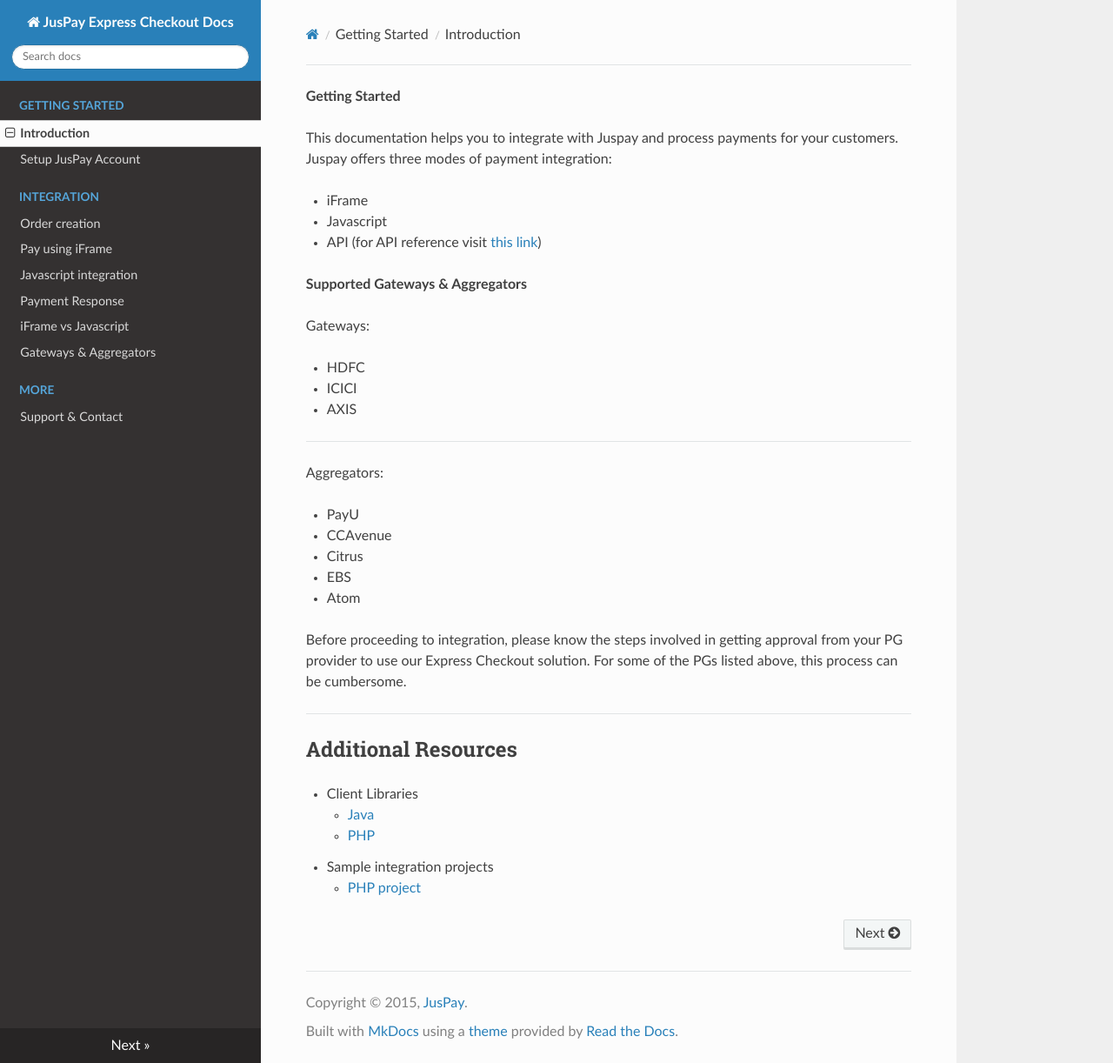
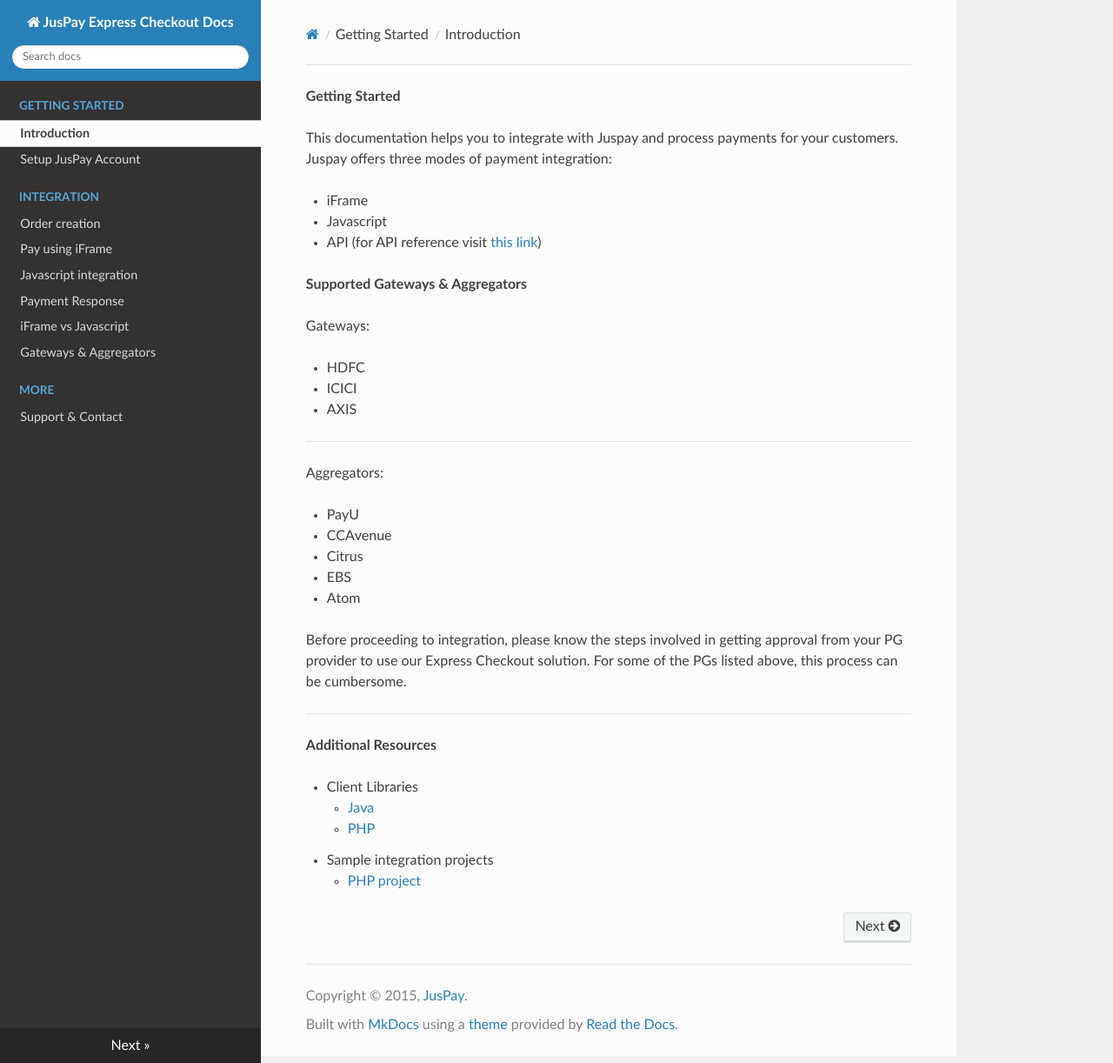
Before and after one commit to ramanathanrv/test-dc, an MkDocs documentation site: the page built from docs/index.md, in a window 1280 px wide and 1222 px high. Shown: the whole window at 87% size. Built offline with MkDocs 1.6.1, drawn with Linux system fonts in a browser that asks for light colours; nearby versions of some CDN libraries; old or Windows-style settings are respelled for this version of MkDocs.

```diff
--- a/docs/index.md
+++ b/docs/index.md
@@ -28,7 +28,7 @@ Before proceeding to integration, please know the steps involved in getting appr
 
 ---
 
-## Additional Resources
+**Additional Resources**
 
 * Client Libraries
     * [Java](https://bitbucket.org/juspay/juspay_java_client)
```
Also changed, not shown: site/account/index.html, site/iframe/index.html, site/index.html, site/javascript/index.html, site/order/index.html.
